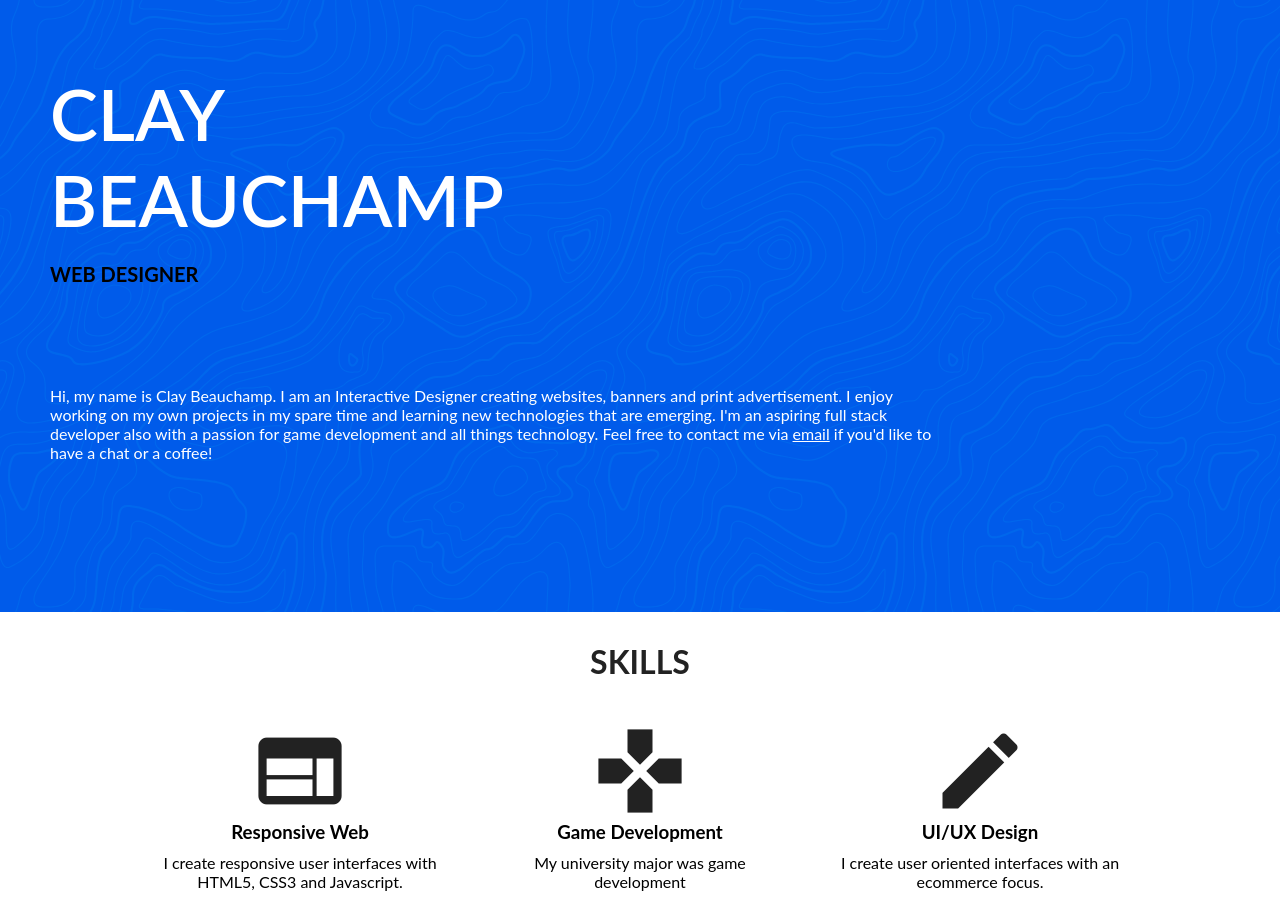
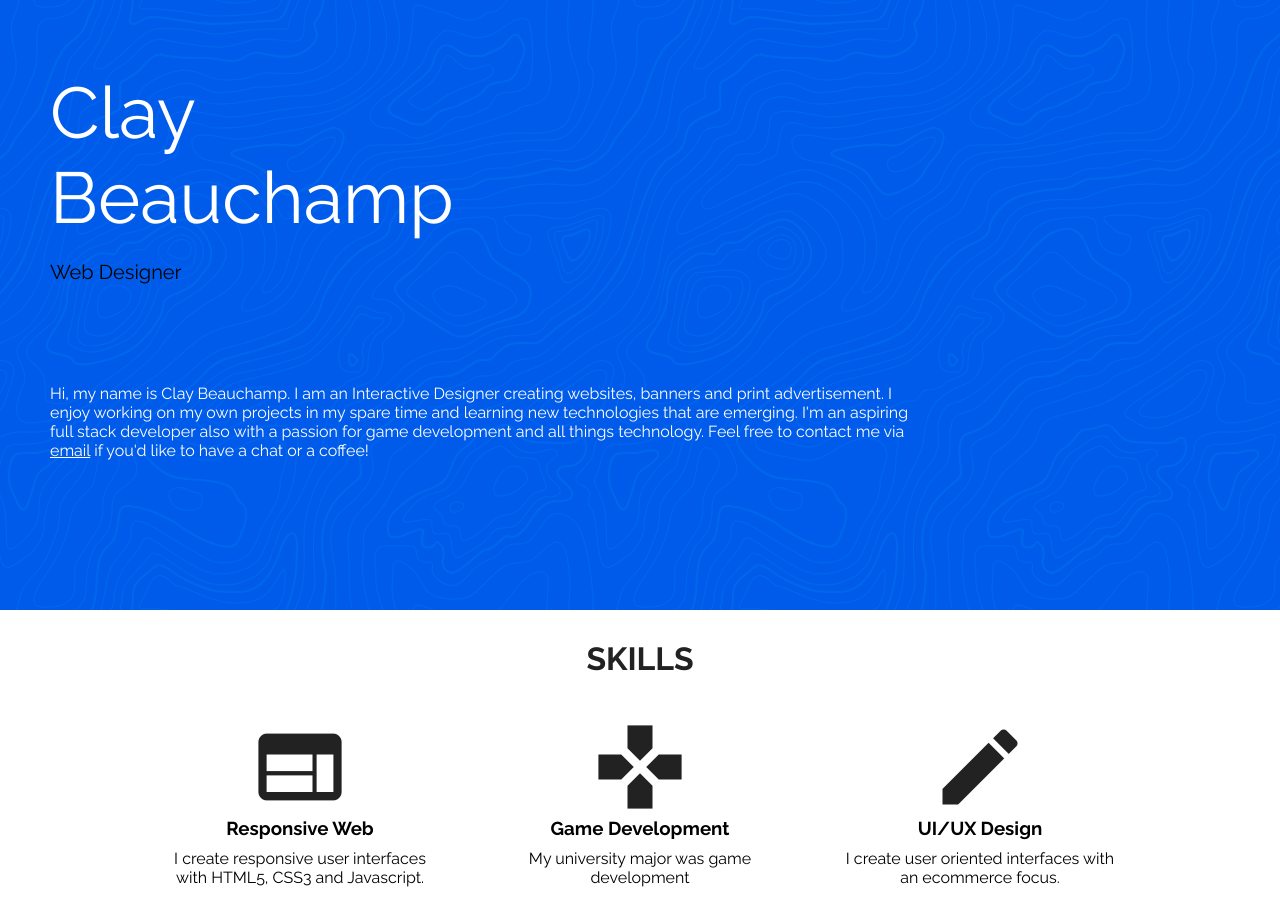
Before and after one commit to clay-beach/portfolio, a plain HTML site: page index.html in a window 1280 px wide. Shown: the top 904 px of the page. Drawn offline with nearby package versions, Linux system fonts and the light colour scheme.

Commit message:
CSS
Adding updated styles

```diff
--- a/style.css
+++ b/style.css
@@ -16,7 +16,7 @@ li, ul, ol
 /* --------------- Globals ---------------------- */
 
 body{
-    font-family: 'Lato', sans-serif;
+    font-family: 'Raleway', sans-serif;
     overflow: auto;
     overflow-y: scroll;
     overflow-x: hidden;
@@ -59,17 +59,15 @@ a:hover{
 
 h1{
     color: white;
-    text-transform: uppercase;
     padding: 20px 0;
     font-size: 72px;
-    font-weight: 600;
+    font-weight: 400;
 }
 
 h2{
     color: black;
-    text-transform: uppercase;
     font-size: 20px;
-    font-weight: bold;
+    font-weight: 400;
 }
 
 h4{
@@ -91,52 +89,6 @@ h6{
 p{
     color: white;
 }
-
-
-
-/* ----------------- Nav -------------------- */
-/*
-nav{
-    height: 70px;
-    position: fixed;
-    z-index: 2;
-    width: 100%;
-    background: white;
-    box-shadow: 2px 4px 15px 2px rgba(0, 0, 0, 0.05);
-}
-
-nav ul{
-    display: flex;
-    align-items: center;
-    justify-content:space-between;
-    vertical-align: middle;
-    align-content: center;
-    height: 100%;
-    margin: 0 10%;
-    width: 500px;
-    text-transform: uppercase;
-}
-
-nav ul li a{
-    color: grey;
-    font-weight: 600;
-    cursor: pointer;
-    transition: all 0.2s ease-in-out;
-    -webkit-transition: all 0.2s ease-in-out;
-    -moz-transition: all 0.2s ease-in-out;
-    -o-transition: all 0.2s ease-in-out;
-    -ms-transition: all 0.2s ease-in-out;
-    transition: all 0.2s ease-in-out;
-}
-
-nav ul li a:hover{
-    color: #4b6cb7;
-}
-
-nav ul li a img{
-    width: 50px;
-}
-*/
 
 .blue{
     background: #005bea;
```
